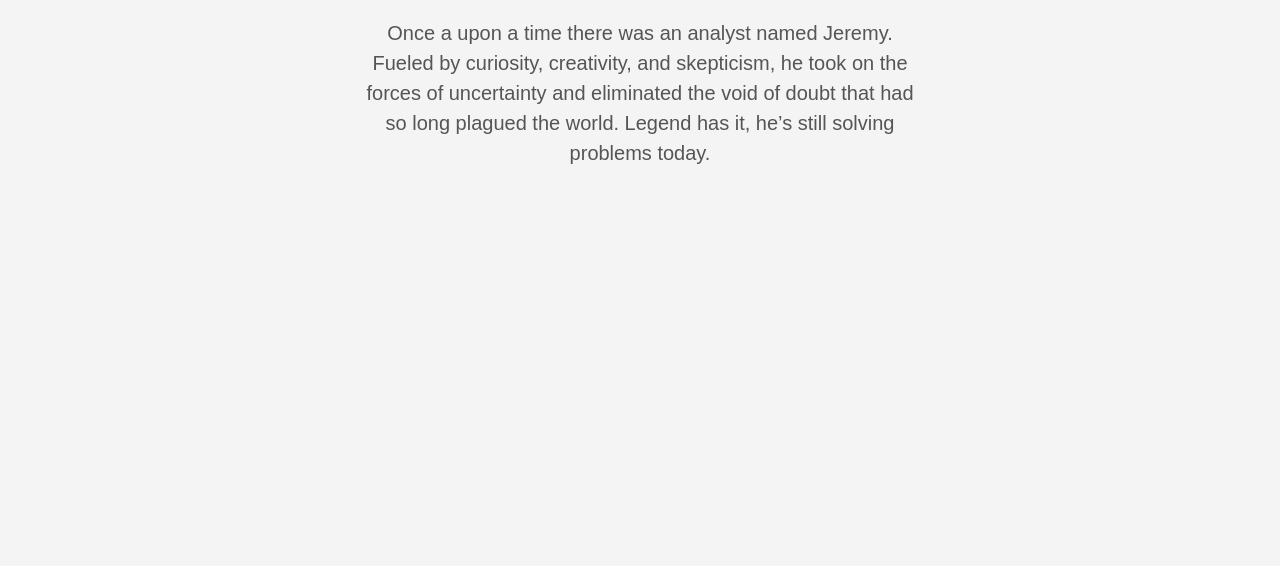
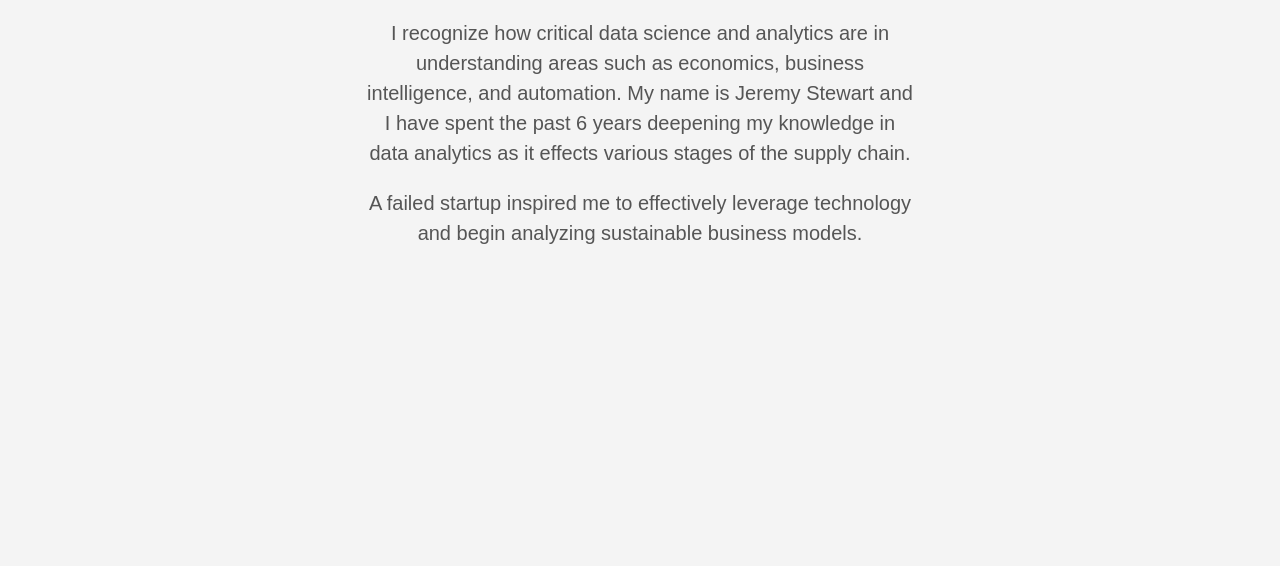
Before and after one commit to jlstewart12/Jeremy_Portfolio, a plain HTML site: page about/index.html in a window 1280 px wide. Shown: the part 1275-1841 px from the top of the page. Drawn offline with Linux system fonts and the light colour scheme.

Commit message:
Updated About Me page

```diff
--- a/about/index.html
+++ b/about/index.html
@@ -146,7 +146,9 @@
     <img src="https://jlstewart12.github.io/Jeremy_Portfolio/images/IMG_2778.jpg"/>
 </figure>
 
-<p>Once a upon a time there was an analyst named Jeremy. Fueled by curiosity, creativity, and skepticism, he took on the forces of uncertainty and eliminated the void of doubt that had so long plagued the world. Legend has it, he&rsquo;s still solving problems today.</p>
+<p>I recognize how critical data science and analytics are in understanding areas such as economics, business intelligence, and automation. My name is Jeremy Stewart and I have spent the past 6 years deepening my knowledge in data analytics as it effects various stages of the supply chain.</p>
+
+<p>A failed startup inspired me to effectively leverage technology and begin analyzing sustainable business models.</p>
 </section>
     <section class="flex-ns flex-wrap justify-around mt5">
 
```
